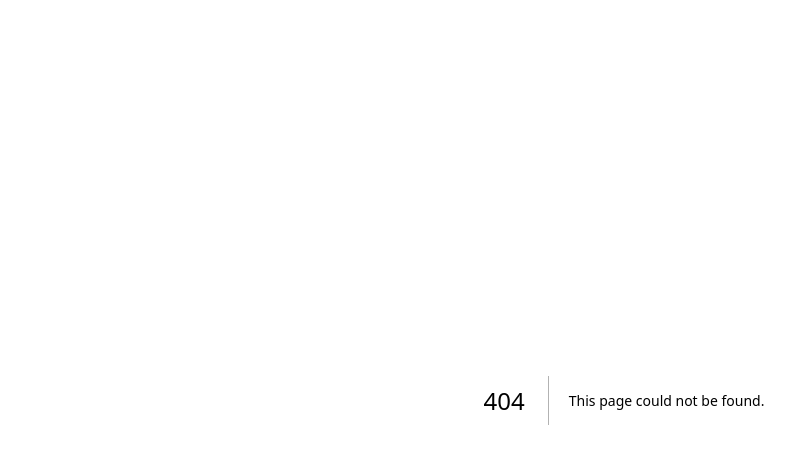
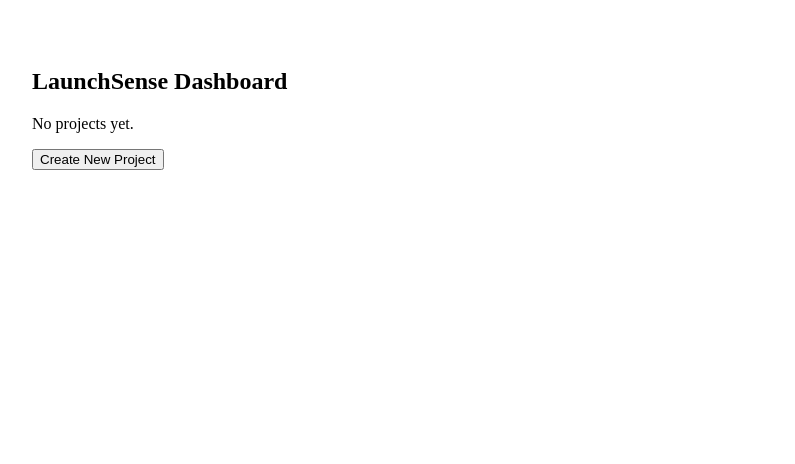
Before and after one commit to ashish98765/launchsense, a Next.js app in the folder frontend/: page /dashboard in a window 1280 px wide. Before the commit this address had no page. Shown: the top 464 px of the page, without its empty margins (16-811 px from the left). Built offline with nearby package versions, Linux system fonts and the light colour scheme.

Commit message:
Create dashboard.js

```diff
--- /dev/null
+++ b/frontend/pages/dashboard.js
@@ -0,0 +1,9 @@
+export default function Dashboard() {
+  return (
+    <div style={{ padding: 40 }}>
+      <h2>LaunchSense Dashboard</h2>
+      <p>No projects yet.</p>
+      <button>Create New Project</button>
+    </div>
+  );
+}
```
